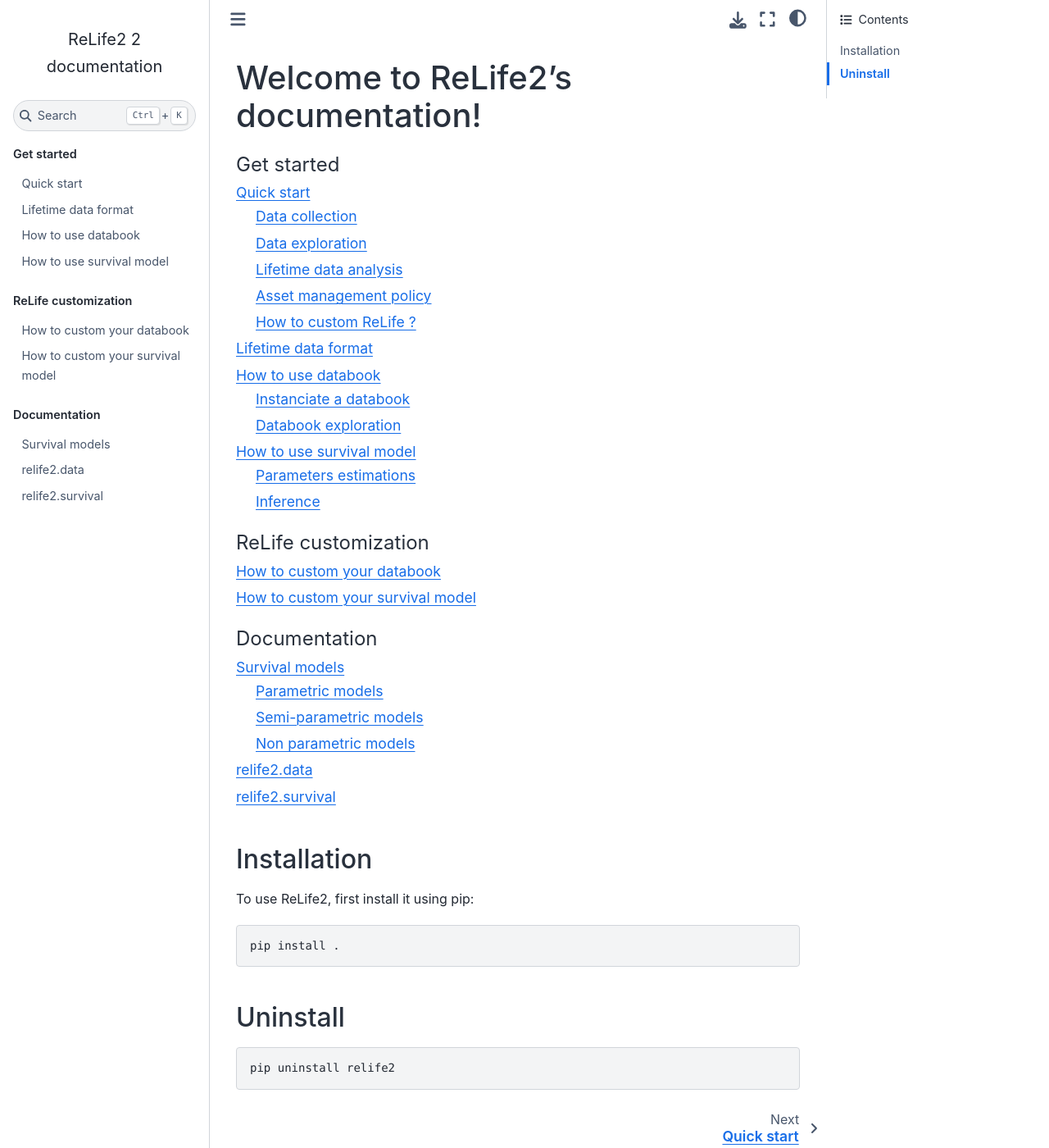
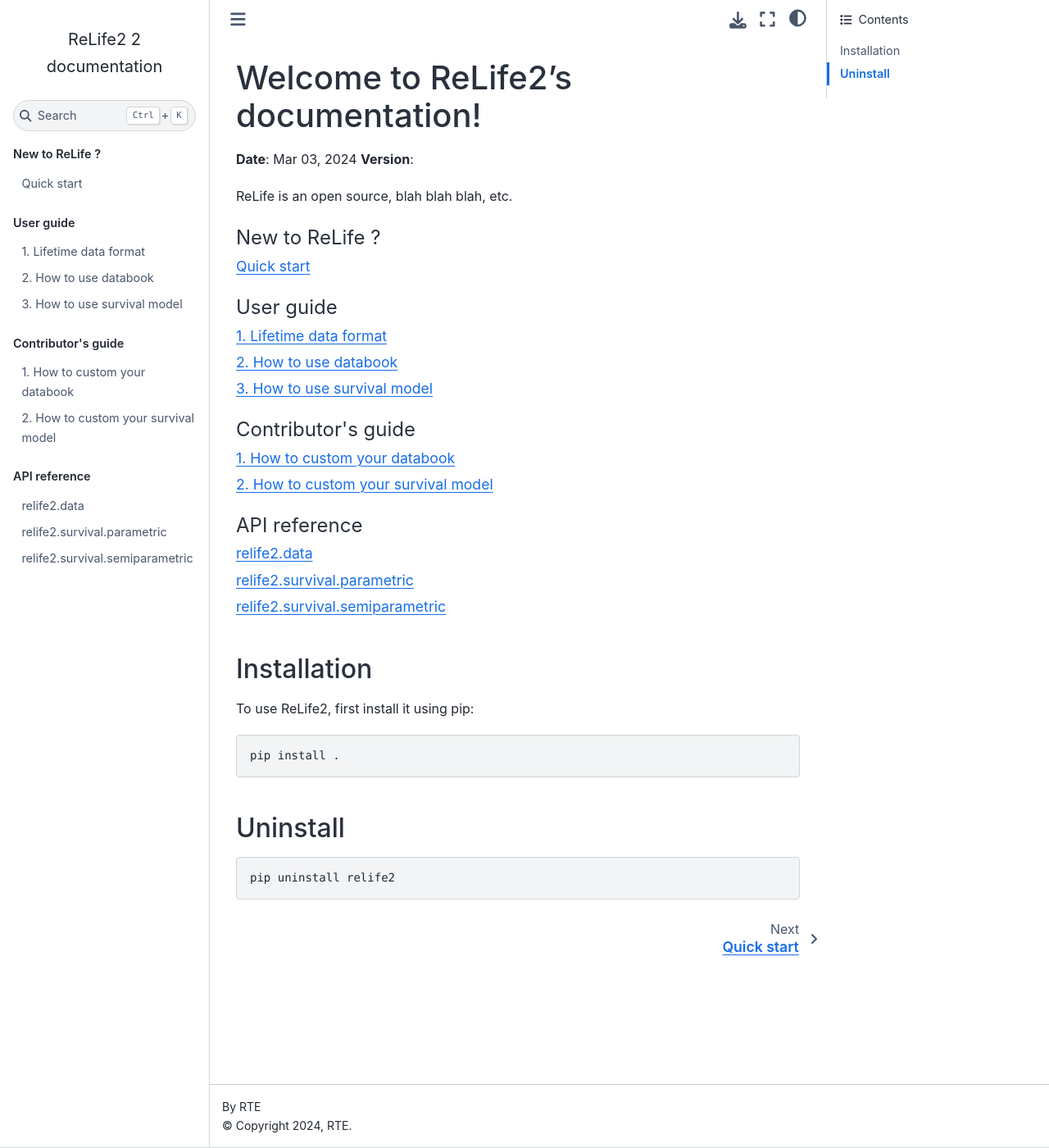
Before and after one commit to rte-france/relife, a Sphinx documentation site: the page built from sphinx_docs/source/index.rst, in a window 1280 px wide and 1400 px high. Shown: the whole window at 82% size. Built offline with Sphinx 7.4.7 and the Sphinx Book theme 1.1.4, drawn with Linux system fonts in a browser that asks for light colours.

Commit message:
Adding docs

```diff
--- a/sphinx_docs/source/customization_guides/survival.rst
+++ b/sphinx_docs/source/customization_guides/survival.rst
@@ -27,13 +27,13 @@ a specific type of model. Let's take the example of :python:`custom_distri` . It
 * ``functions``
 * ``likelihood``
 
-If you look at our documentation :doc:`../detailed_doc/survival`, you'll see that ``functions``
+If you look at our documentation, you'll see that ``functions``
 must be an object definition which inherits from ``ParametricDistriFunction`` and ``likelihood``
 must be an object definition which inherits from ``ParametricDistriLikelihood``.
 
 .. note::
     The arguments type changes depending from which ``survival`` module the ``custom_*``
-    function is. So be carefull of our documentation :doc:`../detailed_doc/survival`
+    function is.
 
 In the case of parametric distribution, one could write the ``functions`` class as follow :
 
--- a/sphinx_docs/source/detailed_doc/data.rst
+++ b/sphinx_docs/source/detailed_doc/data.rst
@@ -1,4 +1,4 @@
 relife2.data
 ============
 
-.. autofunction:: relife2.data.base.DataBook
+.. autofunction:: relife2.data.databook
--- a/sphinx_docs/source/detailed_doc/survival.rst
+++ /dev/null
@@ -1,2 +0,0 @@
-relife2.survival
-================
--- /dev/null
+++ b/sphinx_docs/source/detailed_doc/survival_parametric.rst
@@ -0,0 +1,5 @@
+relife2.survival.parametric
+============================
+
+.. automodule:: relife2.survival.parametric
+    :members:
--- /dev/null
+++ b/sphinx_docs/source/detailed_doc/survival_semiparametric.rst
@@ -0,0 +1,2 @@
+relife2.survival.semiparametric
+===============================
--- a/sphinx_docs/source/get_started/quick_start.rst
+++ b/sphinx_docs/source/get_started/quick_start.rst
@@ -31,7 +31,7 @@ First get lifetimes data in numpy array. For instance :
 Data exploration
 ----------------
 
-Then instanciate a databook :
+Then instanciate a :py:func:`~relife2.survival.data.databook` databook :
 
 .. code-block:: python
 
--- a/sphinx_docs/source/index.rst
+++ b/sphinx_docs/source/index.rst
@@ -6,29 +6,41 @@
 Welcome to ReLife2's documentation!
 ===================================
 
+
+**Date**: |today| **Version**: |version|
+
+ReLife is an open source, blah blah blah, etc.
+
 .. toctree::
-   :maxdepth: 2
-   :caption: Get started
+   :maxdepth: 1
+   :caption: New to ReLife ?
 
    get_started/quick_start
+
+.. toctree::
+   :maxdepth: 1
+   :numbered:
+   :caption: User guide
+
    get_started/data_collect
    get_started/data
    get_started/survival
 
 .. toctree::
-   :maxdepth: 2
-   :caption: ReLife customization
+   :maxdepth: 1
+   :numbered:
+   :caption: Contributor's guide
 
    customization_guides/data
    customization_guides/survival
 
 .. toctree::
-   :maxdepth: 2
-   :caption: Documentation
+   :maxdepth: 1
+   :caption: API reference
 
-   detailed_doc/models_list
    detailed_doc/data
-   detailed_doc/survival
+   detailed_doc/survival_parametric
+   detailed_doc/survival_semiparametric
 
 
 Installation
```
Also changed, not shown: README.md (+1 -1 lines), sphinx_docs/source/detailed_doc/models_list.rst (deleted, +0 -24 lines), sphinx_docs/source/get_started/survival.rst (+3 -5 lines), 3 other files.
